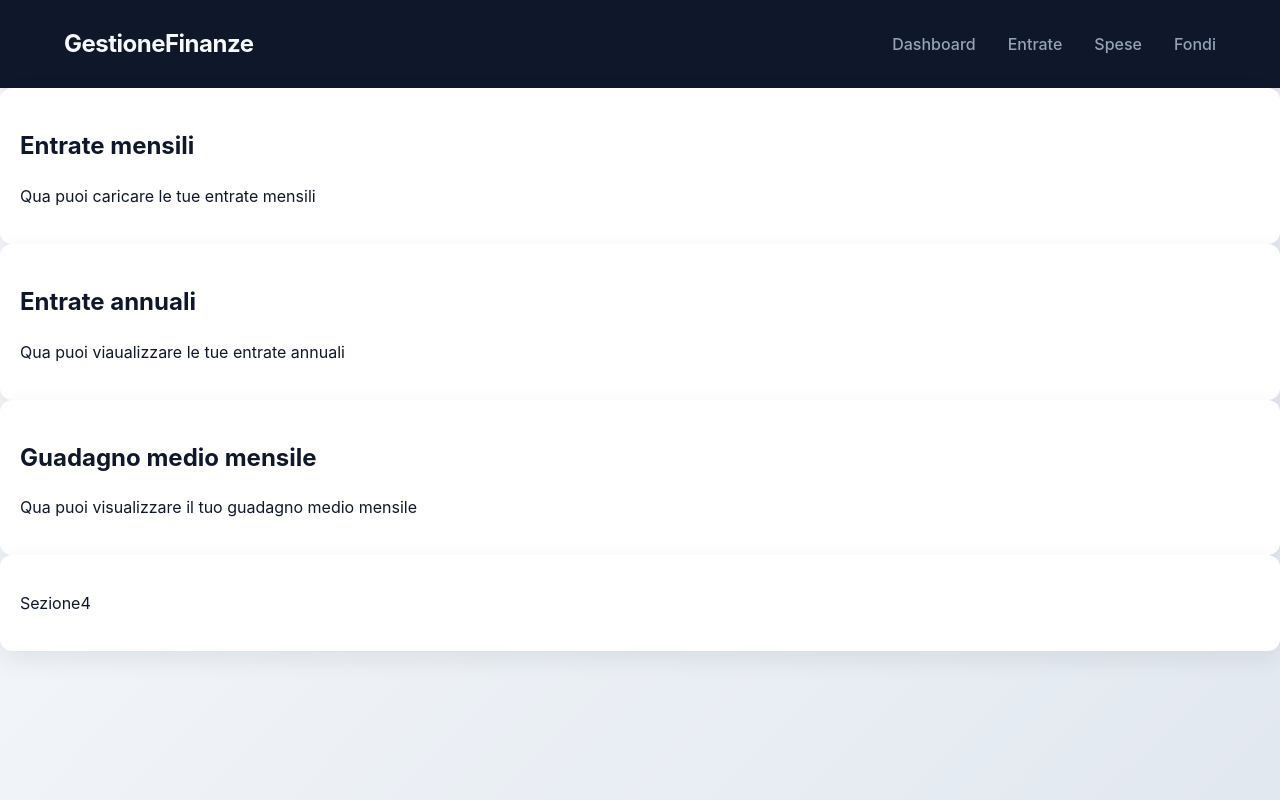
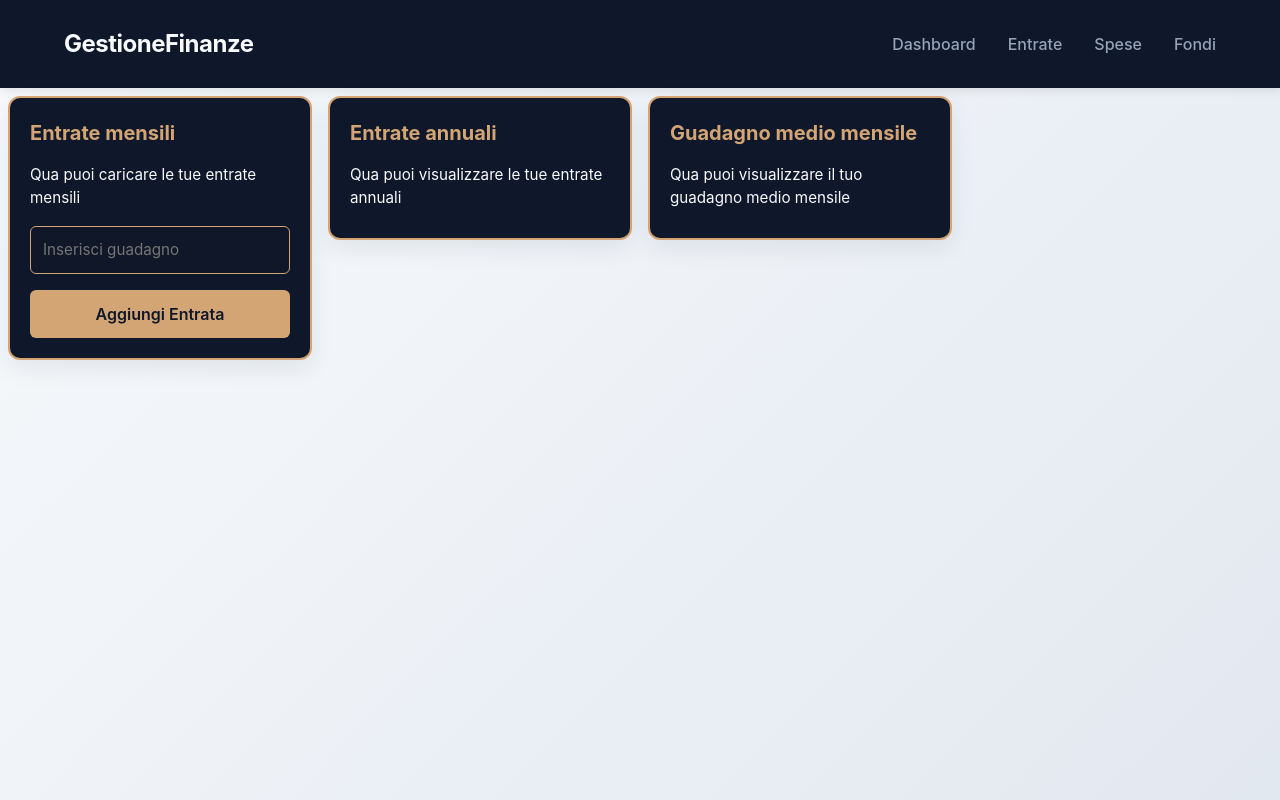
Before and after one commit to LeonardoFerraud/T-Web-Ferruad-Russo-NUOVO, a React (Vite) app in the folder frontend/: page / in a window 1280 px wide. Built offline with nearby package versions, Linux system fonts and the light colour scheme.

Commit message:
creazione card

```diff
--- /dev/null
+++ b/frontend/src/components/card.css
@@ -0,0 +1,79 @@
+/* Variabili per gestire i colori facilmente */
+:root {
+  --primary-dark: #0f172a;    /* Blu Navy profondo */
+  --accent-gold: #d4a574;     /* Oro pastello */
+  --text-light: #f8fafc;      /* Bianco ghiaccio */
+  --text-dimmed: #94a3b8;     /* Grigio per i link non attivi */
+}
+
+/* Container della card */
+.card {
+  width: calc(25% - 1rem);
+  background-color: var(--primary-dark) !important;
+  border: 2px solid var(--accent-gold);
+  border-radius: 0.5rem;
+  padding: 1.5rem;
+  margin: 0.5rem;
+  box-shadow: 0 2px 10px rgba(0, 0, 0, 0.2);
+  display: inline-block;
+  vertical-align: top;
+}
+
+/* Titolo della card */
+.card h2 {
+  color: var(--accent-gold);
+  margin: 0 0 1rem 0;
+  font-size: 1.25rem;
+  font-weight: 700;
+}
+
+/* Paragrafi nella card */
+.card p {
+  color: var(--text-light);
+  margin: 0.5rem 0;
+  font-size: 0.95rem;
+  line-height: 1.5;
+}
+
+/* Input nella card */
+.card input {
+  width: 100%;
+  padding: 0.75rem;
+  margin: 0.5rem 0;
+  background-color: rgba(15, 23, 42, 0.8);
+  color: var(--text-light);
+  border: 1px solid var(--accent-gold);
+  border-radius: 0.375rem;
+  font-size: 0.95rem;
+  box-sizing: border-box;
+}
+
+.card input:focus {
+  outline: none;
+  border-color: #e5b896;
+  box-shadow: 0 0 5px rgba(212, 165, 116, 0.3);
+}
+
+/* Button nella card */
+.card button {
+  width: 100%;
+  padding: 0.75rem;
+  margin-top: 0.5rem;
+  background-color: var(--accent-gold);
+  color: var(--primary-dark);
+  border: none;
+  border-radius: 0.375rem;
+  font-weight: 600;
+  cursor: pointer;
+  transition: background-color 0.3s ease, transform 0.1s ease;
+  box-sizing: border-box;
+}
+
+.card button:hover {
+  background-color: #e5b896;
+  transform: translateY(-2px);
+}
+
+.card button:active {
+  transform: translateY(0);
+}
--- /dev/null
+++ b/frontend/src/components/card.tsx
@@ -0,0 +1,17 @@
+import { ReactNode } from 'react';
+import './card.css';
+
+interface CardProps {
+  title?: string;
+  children: ReactNode;
+  className?: string;
+}
+
+export const Card = ({ title, children, className = '' }: CardProps) => {
+  return (
+    <div className={`card ${className}`}>
+            {title && <h2>{title}</h2>} {/* L'h2 appare solo se title ha un valore */}
+            <div>{children}</div>
+    </div>
+  );
+};
--- a/frontend/src/pages/Entrate.tsx
+++ b/frontend/src/pages/Entrate.tsx
@@ -1,23 +1,31 @@
 import react from "react";
+import { useState } from 'react';
+import {Card} from "../components/card";
+import "./Entrate.css";
 
 const Entrate = () => {
+
+    const [entrateMensili, setEntrateMensili] = useState<number[]>([]);
+    const [input, setInput] = useState("");
+
+    const handleAddEntrateMensili = (nuovaEntrata: number) => {
+        setEntrateMensili([...entrateMensili, nuovaEntrata]);
+        setInput(""); // Resetta l'input dopo aver aggiunto l'entrata
+    };
+
     return(
         <>
-            <div className="card">
-                <h2>Entrate mensili</h2>
+            <Card title="Entrate mensili">
                 <p>Qua puoi caricare le tue entrate mensili</p>
-            </div>
-            <div className="card">
-                <h2>Entrate annuali</h2>
-                <p>Qua puoi viaualizzare le tue entrate annuali</p>
-            </div>
-            <div className="card">
-                <h2>Guadagno medio mensile</h2>
+                <input type="number" placeholder="Inserisci guadagno" value={input} onChange={(e) => setInput(e.target.value)} />
+                <button onClick={() => handleAddEntrateMensili(parseFloat(input) || 0)}>Aggiungi Entrata</button>
+            </Card>
+            <Card title="Entrate annuali">
+                <p>Qua puoi visualizzare le tue entrate annuali</p>
+            </Card>
+            <Card title="Guadagno medio mensile">
                 <p>Qua puoi visualizzare il tuo guadagno medio mensile</p>
-            </div>
-            <div className="card">
-                <p>Sezione4</p>
-            </div>
+            </Card>
         </>
     );
 };
```
Also changed, not shown: frontend/src/pages/Entrate.css (added).
